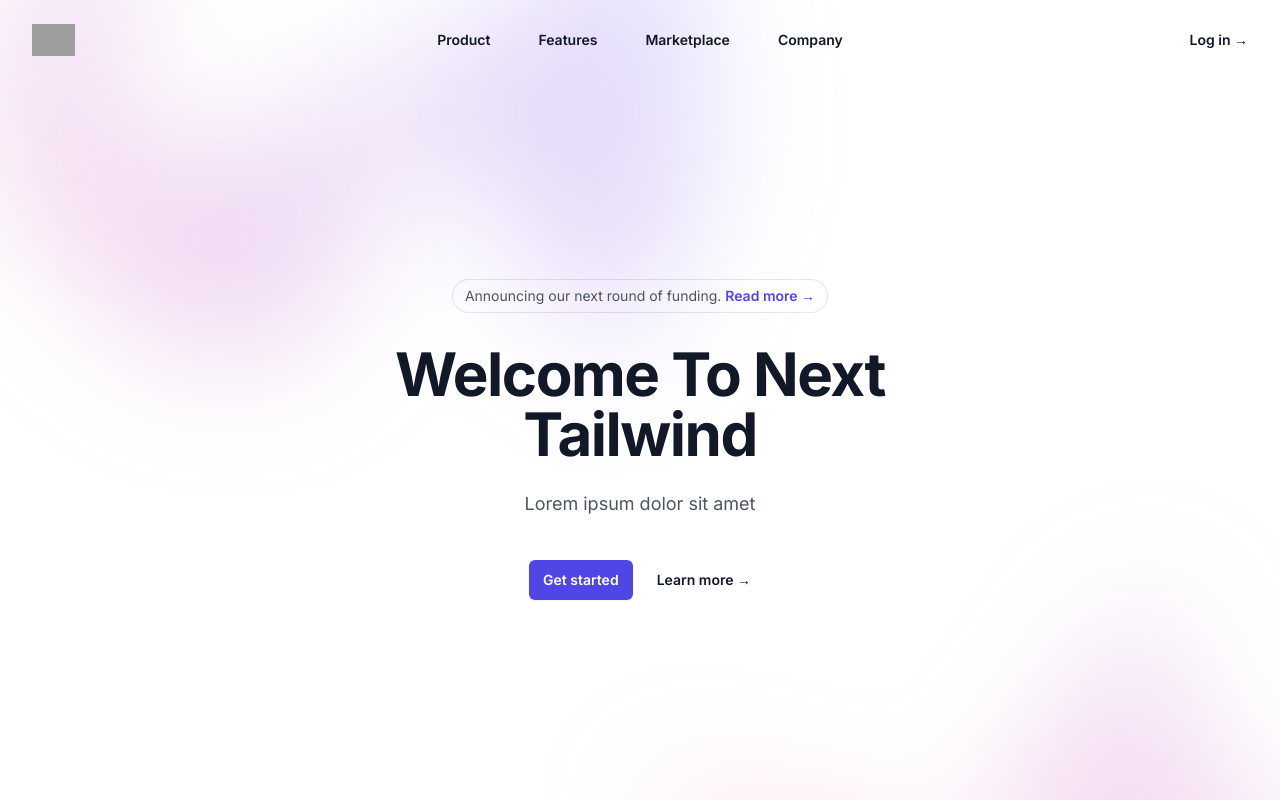
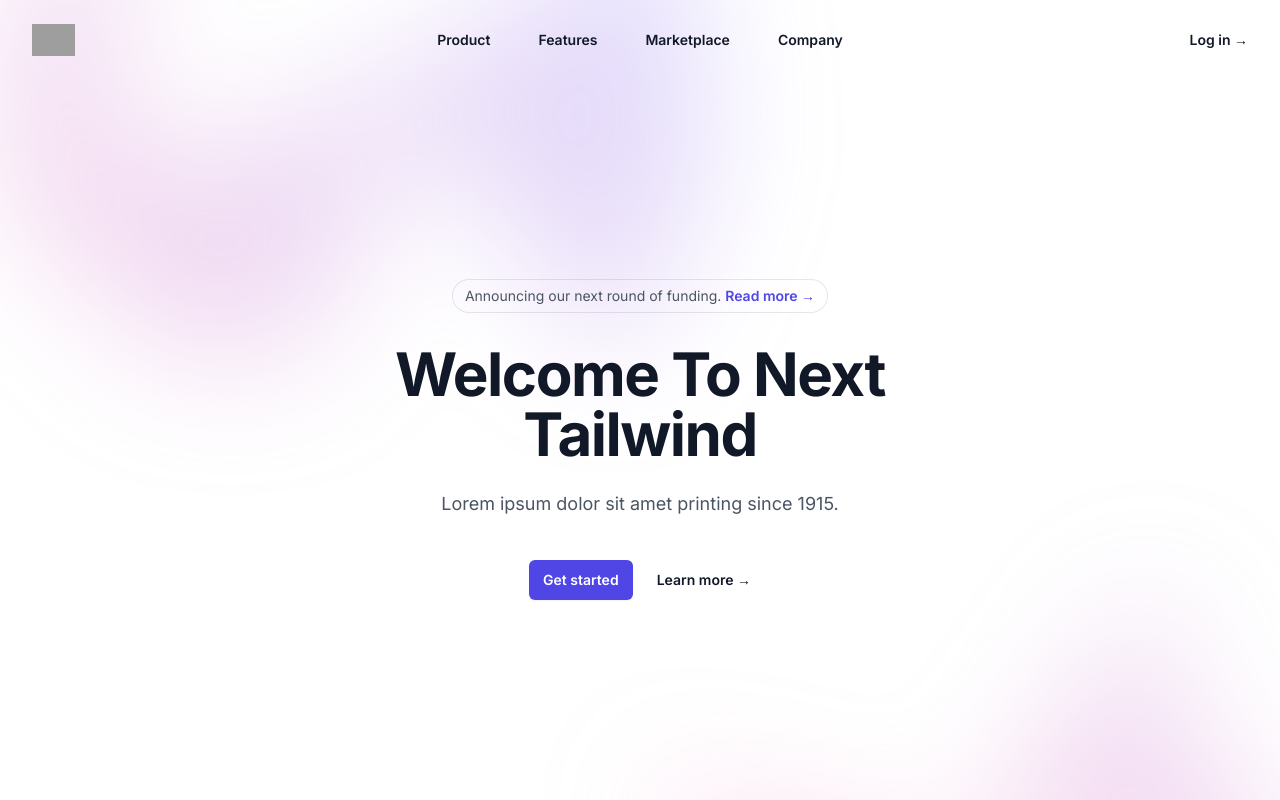
Before and after one commit to dharamconjoniix/Next_tailwind, a Next.js app: page / in a window 1280 px wide. Shown: the top 800 px of the page. Built offline with nearby package versions, Linux system fonts and the light colour scheme; grey boxes are pictures that could not be loaded.

Commit message:
Update index file

```diff
--- a/src/pages/index.tsx
+++ b/src/pages/index.tsx
@@ -184,7 +184,7 @@ export default function Home() {
                 Welcome To Next Tailwind
               </h1>
               <p className="mt-6 text-lg leading-8 text-gray-600">
-                Lorem ipsum dolor sit amet
+                Lorem ipsum dolor sit amet printing since 1915.
               </p>
               <div className="mt-10 flex items-center justify-center gap-x-6">
                 <a
```
